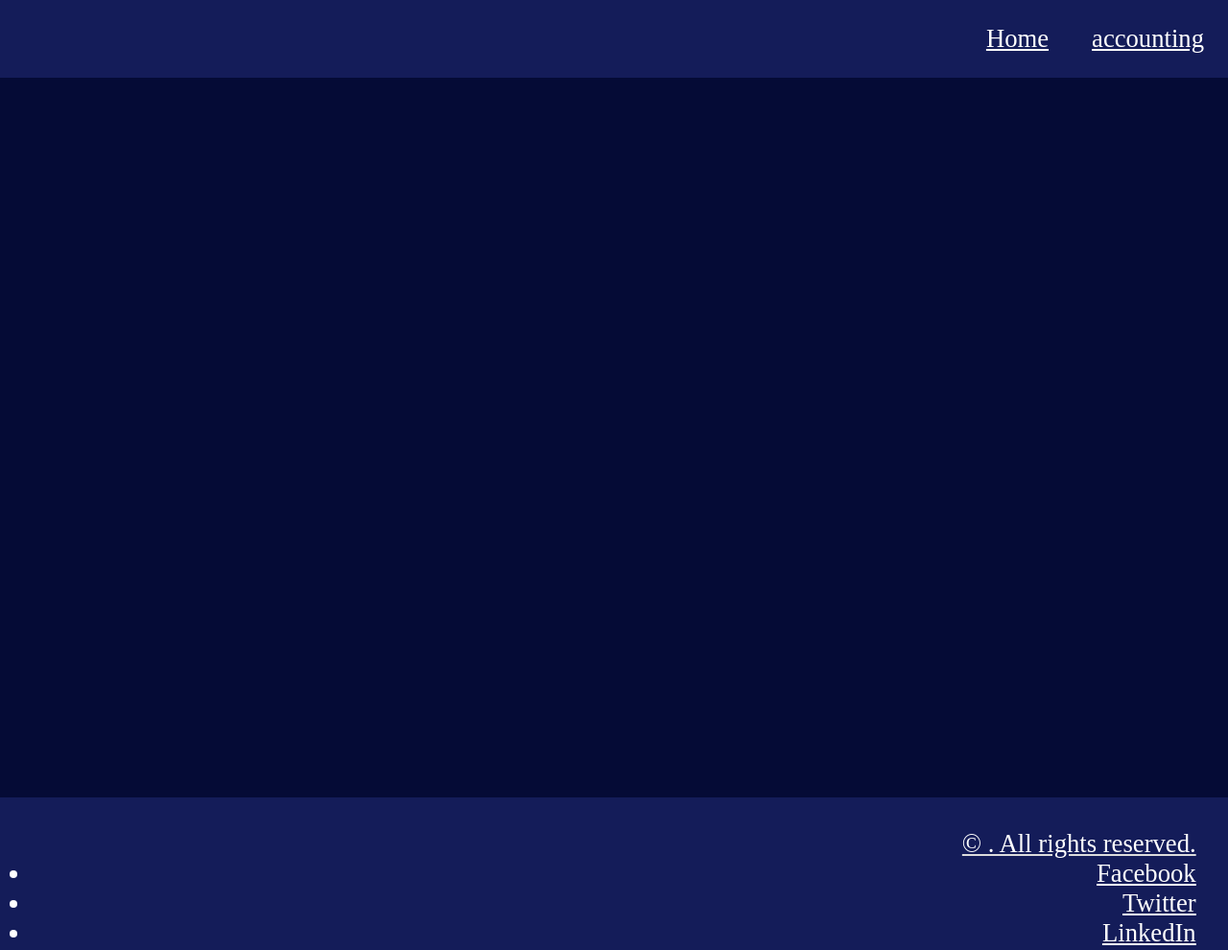
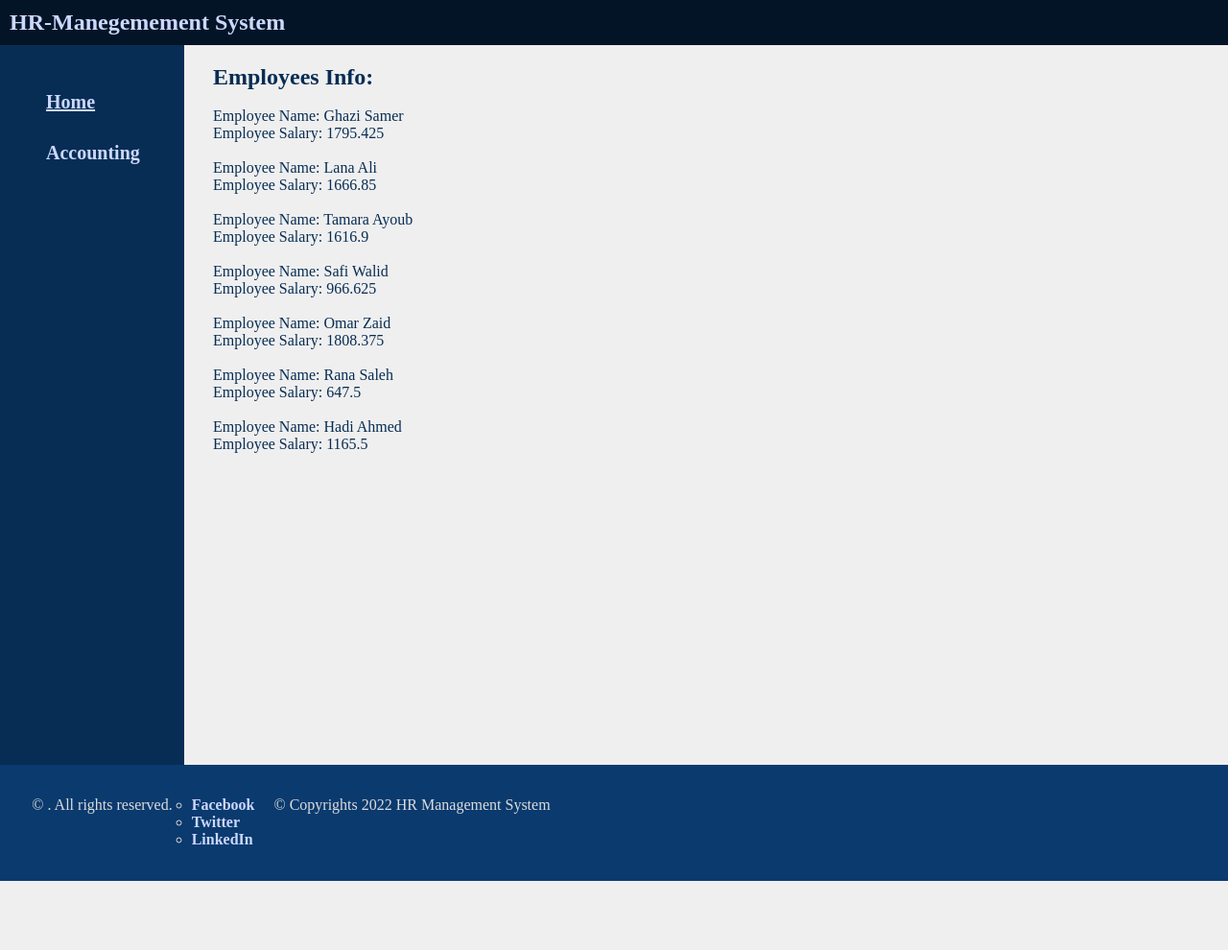
Before and after one commit to hadeelabuzayed/HR-management-system, a plain HTML site: page index.html in a window 1280 px wide. Shown: the whole page at 96% size. After the commit the page ends 918 px from the top, so only its background shows below. Drawn offline with Linux system fonts and the light colour scheme.

Commit message:
all employees salary and name are added

```diff
--- a/app.js
+++ b/app.js
@@ -1,112 +1,130 @@
-"use strict";
 let emp1 = {
-    employeeID: genID(),
-    fullName: "Ghazi Samer",
+    ID: getEmployeeID(),
+    name: "Ghazi Samer",
     department: "Administration",
-    level: "Senior"
-};
-emp1.Salary=getNetSalary(emp1.level)
+    level: "Senior",
+    image: "",
+}
+emp1.salary = calculateEmployeeSalary(emp1.level);
+let emp2 = {
+    ID: getEmployeeID(),
+    name: "Lana Ali",
+    department: "Finance",
+    level: "Senior",
+    image: "",
+}
+emp2.salary = calculateEmployeeSalary(emp2.level);
+let emp3 = {
+    ID: getEmployeeID(),
+    name: "Tamara Ayoub",
+    department: "Marketing",
+    level: "Senior",
+    image: "",
+}
+emp3.salary = calculateEmployeeSalary(emp3.level);
+let emp4 = {
+    ID: getEmployeeID(),
+    name: "Safi Walid",
+    department: "Administration",
+    level: "Mid-Senior",
+    image: "",
+}
+emp4.salary = calculateEmployeeSalary(emp4.level);
+let emp5 = {
+    ID: getEmployeeID(),
+    name: "Omar Zaid",
+    department: "Development",
+    level: "Senior",
+    image: "",
+}
+emp5.salary = calculateEmployeeSalary(emp5.level);
+let emp6 = {
+    ID: getEmployeeID(),
+    name: "Rana Saleh",
+    department: "Development",
+    level: "Junior",
+    image: "",
+}
+emp6.salary = calculateEmployeeSalary(emp6.level);
+let emp7 = {
+    ID: getEmployeeID(),
+    name: "Hadi Ahmed",
+    department: "Finance",
+    level: "Mid-Senior",
+    image: "",
+}
+emp7.salary = calculateEmployeeSalary(emp7.level);
 
-let emp2 = {
-    employeeID: genID(),
-    fullName: "Lana Ali",
-    department: "Finance",
-    level: "Senior"
-};
-emp2.Salary = getNetSalary(emp2.level)
+function getEmployeeID() {
+    // for testing
+    let x = Math.ceil(Math.random() * (9999 - 1000)) + 1000;
+    console.log(`id = ${x}`);
 
-let emp3 = {
-    employeeID: genID(),
-    fullName: "Tamara Ayoub",
-    department: "Marketing",
-    level: "Senior"
-};
-emp3.Salary = getNetSalary(emp3.level)
-
-let emp4 = {
-    employeeID: genID(),
-    fullName: "Safi Walid",
-    department: "Administration",
-    level: "Mid-Senior"
-};
-emp4.Salary = getNetSalary(emp4.level)
-
-let emp5 = {
-    employeeID: genID(),
-    fullName: "Omar Zaid",
-    department: "Development",
-    level: "Senior"
-};
-emp5.Salary = getNetSalary(emp5.level)
-
-let emp6 = {
-    employeeID: genID(),
-    fullName: "Rana Saleh",
-    department: "Development",
-    level: "Junior"
-};
-emp6.Salary = getNetSalary(emp6.level)
-
-let emp7 = {
-    employeeID: genID(),
-    fullName: "Hadi Ahmad",
-    department: "Finance",
-    level: "Mid-Senior"
-};
-emp7.Salary = getNetSalary(emp7.level)
-function genID() {
-    return Math.floor(Math.random() * 9000) + 1000;
+    return Math.ceil(Math.random() * (9999 - 1000)) + 1000;
 }
 
+function calculateEmployeeSalary(employeeLevel) {
+    let salary = 0;
+    let netSalary = 0;
+    switch (employeeLevel) {
+        case "Senior":
+            salary = Math.ceil(Math.random() * (2000 - 1500)) + 1500;
 
-let randomNumber = genID();
+            // for testing
+            console.log(salary);
+            break;
+        case "Mid-Senior":
+            salary = Math.ceil(Math.random() * (1500 - 1000)) + 1000;
 
-console.log(emp1.employeeID);
-document.write()
-function getNetSalary(level) {
-    let salary;
-    if (level === 'Senior')
-    {
-        salary =Math.floor(Math.random() * (2000 - 1500)) + 1500;
+            // for testing
+            console.log(salary);
+            break;
+        case "Junior":
+            salary = Math.ceil(Math.random() * (1000 - 500)) + 500;
+
+            // for testing
+            console.log(salary);
+            break;
+        default:
+            console.log("Invalid level");
     }
-else if
-        (level === 'Mid-Senior') {
-            salary = Math.floor(Math.random() * (1500 - 1000)) + 1000;
-        }
-    else if
-        (level === 'Junior') {
-        salary = Math.floor(Math.random() * (1000 - 500)) + 500;
-    }
-    let NetSalary = salary - (salary * 7.5 / 100);
-    return NetSalary;
+    netSalary = salary - (salary * 7.5 / 100);
+    return netSalary;
 }
-console.log(getNetSalary("Senior"));
 
-function renderEmployees() {
-    let employeeInfo = document.getElementById("employeeInfo");
+function renderEmployeeInfo() {
+    let employeeInfo = document.getElementById("employee-info");
     employeeInfo.innerHTML = `
-    <p> Employee name:${emp1.fullName}<br>
-Employee salary: ${emp1.Salary}
+    <h2>Employees Info:</h2><br>
+    <p>
+        Employee Name: ${emp1.name}<br>
+        Employee Salary: ${emp1.salary}
+    </p><br>
+    <p>
+        Employee Name: ${emp2.name}<br>
+        Employee Salary: ${emp2.salary}
+    </p><br>
+    <p>
+        Employee Name: ${emp3.name}<br>
+        Employee Salary: ${emp3.salary}
+    </p><br>
+    <p>
+        Employee Name: ${emp4.name}<br>
+        Employee Salary: ${emp4.salary}
+    </p><br>
+    <p>
+        Employee Name: ${emp5.name}<br>
+        Employee Salary: ${emp5.salary}
+    </p><br>
+    <p>
+        Employee Name: ${emp6.name}<br>
+        Employee Salary: ${emp6.salary}
+    </p><br>
+    <p>
+        Employee Name: ${emp7.name}<br>
+        Employee Salary: ${emp7.salary}
     </p>
-    <p> Employee name:${emp2.fullName}<br>
-Employee salary: ${emp2.Salary}
-    </p>
-    <p> Employee name:${emp3.fullName}<br>
-Employee salary: ${emp3.Salary}
-    </p>
-    <p> Employee name:${emp4.fullName}<br>
-Employee salary: ${emp4.Salary}
-    </p>
-    <p> Employee name:${emp5.fullName}<br>
-Employee salary: ${emp5.Salary}
-    </p>
-    <p> Employee name:${emp6.fullName}<br>
-Employee salary: ${emp6.Salary}
-    </p>
-<p> Employee name:${emp7.fullName}<br>
-Employee salary: ${emp7.Salary}
-    </p>
+`
+}
 
-    `
-
-}
+renderEmployeeInfo();
--- a/index.html
+++ b/index.html
@@ -1,37 +1,53 @@
 <!DOCTYPE html>
 <html lang="en">
+
 <head>
-    <link rel="stylesheet" href="styling2.css">
     <meta charset="UTF-8">
     <meta http-equiv="X-UA-Compatible" content="IE=edge">
     <meta name="viewport" content="width=device-width, initial-scale=1.0">
-    <title>Document</title>
+    <meta name="description"
+        content="HR management system for a company, where they can organize their employees with their information and filter them.">
+    <title>HR Management System - Home</title>
+    <link rel="stylesheet" href="styling.css">
 </head>
+
 <body>
     <header>
-    <h1 class="web_page_header">
-    </h1>
-    <ul>
-        <li><a href="index.html">Home</a></li>
+        <h2 class="page_title">
+                HR-Manegemement System
 
-        <li><a href="accounting.html">accounting</a></li>
-    </ul>
+        </h2>
     </header>
     <main>
-
-
-
-
+        <aside class="sidebar">
+            <ul>
+                <li>
+                    <a href="index.html"><u>Home</u></a>
+                </li>
+                <li>
+                    <a href="accounting.html">Accounting</a>
+                </li>
+            </ul>
+        </aside>
+        <section class="main_body">
+            <article id="employee-info">
+            </article>
+        </section>
     </main>
     <footer>
+        <ul class="social_links">
             <p>&copy; . All rights reserved.</p>
             <ul>
                 <li><a href="https://www.facebook.com">Facebook</a></li>
                 <li><a href="https://www.twitter.com">Twitter</a></li>
                 <li><a href="https://www.linkedin.com">LinkedIn</a></li>
             </ul>
+
+        <p>
+            &copy; Copyrights 2022 HR Management System
+        </p>
     </footer>
-
     <script src="app.js"></script>
 </body>
+
 </html>
--- a/styling.css
+++ b/styling.css
@@ -1,67 +1,90 @@
 * {
-
-    font-family: Roboto Slab;
-    font-size: 20pt;
-    font-style: normal;
-    font-weight: lighter;
-    color: white;
     margin: 0;
     padding: 0;
     box-sizing: border-box;
-
-
 }
 
 html {
-    background-color: rgb(5, 11, 54);
-
+    background-color: rgb(239, 239, 239);
 }
 
-.web_page_header {
+body {
     display: flex;
-    align-items: center;
-    gap: 10px;
-
-
-
+    flex-direction: column;
 }
 
 header {
-    background-color: rgb(20, 28, 89);
-    padding: 25px;
+    color: rgb(204, 216, 255);
+    background-color: rgb(3, 20, 38);
+    padding: 10px;
     display: flex;
-    justify-content: space-between;
+    gap: 150px;
 }
 
-header ul {
+a {
+    text-decoration: none;
+    font-weight: bold;
+    color: rgb(204, 216, 255);
+}
+
+.social_links {
     list-style: none;
     display: flex;
-    gap: 45px;
+    gap: 20px;
+}
+
+.social_links li a {
+    display: flex;
     align-items: center;
-    justify-content: end;
+    gap: 5px;
+}
 
+.social_links li a:hover {
+    text-decoration: underline;
+}
 
-
+.page_title {
+    display: flex;
+    gap: 10px;
+    align-items: center;
 }
 
 main {
     min-height: calc(100vh - 50px);
+    color: rgb(8, 45, 84);
     display: flex;
-    font-size: 18px;
+}
+
+.sidebar {
+    width: 15%;
+    background-color: rgb(8, 45, 84);
+    min-width: 150px;
+    padding: 48px;
+}
+
+.sidebar ul {
+    display: flex;
     flex-direction: column;
-    padding: 10px;
+    gap: 30px;
+    font-size: 20px;
+}
 
+.sidebar ul li a:hover {
+    text-decoration: underline;
+}
 
-
-
-
+.main_body {
+    padding-top: 20px;
+    padding-bottom: 20px;
+    padding-left: 30px;
+    padding-right: 30px;
 }
 
 footer {
     padding: 25pt;
-    background-color: rgb(20, 28, 89);
+    background-color: rgb(10, 58, 110);
     color: rgb(220, 220, 220);
-    bottom: 0px;
-    text-decoration: underline;
-    text-align: end;
+    display: flex;
+    justify-content: space-between;
+    align-items: center;
 }
--- a/styling2.css
+++ b/styling2.css
@@ -1,70 +1,95 @@
 * {
-
-    font-family: Roboto Slab;
-    font-size: 20pt;
-    font-style: normal;
-    font-weight: lighter;
-    color: white;
     margin: 0;
     padding: 0;
     box-sizing: border-box;
-
-
 }
 
 html {
-    background-color: rgb(5, 11, 54);
-
+    background-color: rgb(239, 239, 239);
 }
 
-.web_page_header {
+body {
     display: flex;
-    align-items: center;
-    gap: 10px;
-
-
-
+    flex-direction: column;
 }
 
 header {
-    background-color: rgb(20, 28, 89);
-    padding: 25px;
+    color: rgb(204, 216, 255);
+    background-color: rgb(3, 20, 38);
+    padding: 10px;
     display: flex;
-    justify-content: space-between;
+    gap: 150px;
 }
 
 header ul {
     list-style: none;
     display: flex;
-    gap: 45px;
+    gap: 50px;
     align-items: center;
-    justify-content: end;
+    font-size: 18px;
+}
 
+a {
+    text-decoration: none;
+    font-weight: bold;
+    color: rgb(204, 216, 255);
+}
 
+.social_links {
+    list-style: none;
+    display: flex;
+    gap: 20px;
+}
+
+.social_links li a {
+    display: flex;
+    align-items: center;
+    gap: 5px;
+}
+
+.social_links li a:hover {
+    text-decoration: underline;
+}
+
+.page_title {
+    display: flex;
+    gap: 10px;
+    align-items: center;
 }
 
 main {
     min-height: calc(100vh - 50px);
+    color: rgb(8, 45, 84);
     display: flex;
-    font-size: 18px;
+}
+
+.sidebar {
+    width: 15%;
+    background-color: rgb(8, 45, 84);
+    min-width: 150px;
+    padding: 48px;
+}
+
+.sidebar ul {
+    display: flex;
     flex-direction: column;
-    gap: 20px;
-    padding: 30px;
+    gap: 30px;
+    font-size: 20px;
+}
+
+.sidebar ul li a:hover {
+    text-decoration: underline;
+}
+
+.main_body {
+    padding: 10px;
 }
 
 footer {
     padding: 25pt;
-    background-color: rgb(20, 28, 89);
+    background-color: rgb(10, 58, 110);
     color: rgb(220, 220, 220);
-    bottom: 0px;
-    text-decoration: underline;
-    text-align: end;
+    display: flex;
+    justify-content: space-between;
+    align-items: center;
 }
-
-.personal_info_section fieldset {
-    padding: 10px;
-}
-
-.user_info_section fieldset {
-    padding: 10px;
-}
```
Also changed, not shown: accounting.html (+27 -20 lines), 1 other file. Lines whose indentation alone changed are shown as unchanged.
